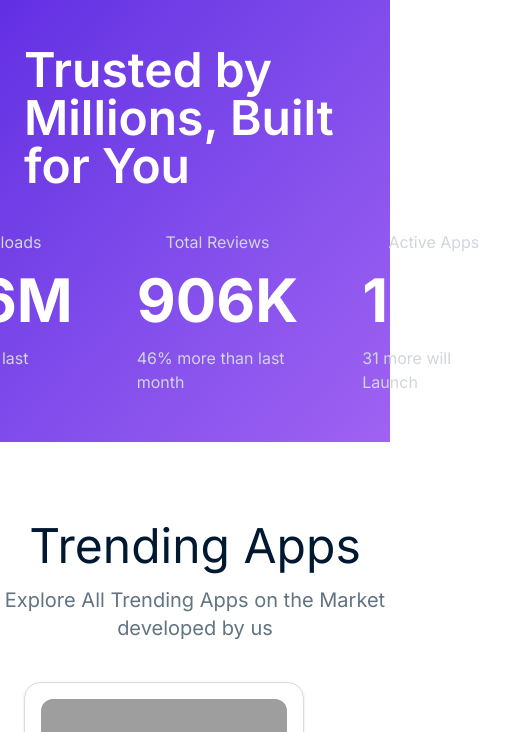
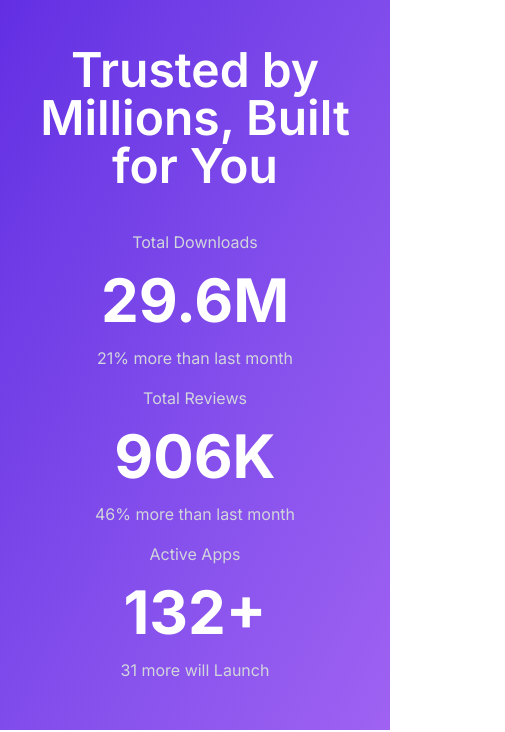
Before and after one commit to Big-Smokkee/Hero.io, a React (Vite) app: page / in a window 390 px wide. Shown: the part 702-1434 px from the top of the page, 505 px wide, since content can reach past the window. Built offline with nearby package versions, Linux system fonts and the light colour scheme; grey boxes are pictures that could not be loaded; a web font is replaced by a local one.

Commit message:
fix the responsiveness

```diff
--- a/src/components/Sticker/Sticker.jsx
+++ b/src/components/Sticker/Sticker.jsx
@@ -3,8 +3,8 @@ import './Sticker.css'
 const Sticker = () => {
     return (
         <div className="w-full bg-linear-to-br from-[#632EE3] to-[#9F62F2] text-white py-12 px-6  flex flex-col items-center justify-center inter">
-            <h2 className='text-5xl mb-10 font-semibold'>Trusted by Millions, Built for You</h2>
-            <div className='flex items-center justify-between gap-16'>
+            <h2 className='text-5xl mb-10 font-semibold text-center'>Trusted by Millions, Built for You</h2>
+            <div className='flex flex-col md:flex-row items-center justify-between gap-4 md:gap-16'>
                 <div className='flex flex-col items-center justify-center gap-4'>
                     <p className='text-gray-300'>Total Downloads</p>
                     <h3 className='text-6xl font-bold'>29.6M</h3>
```
